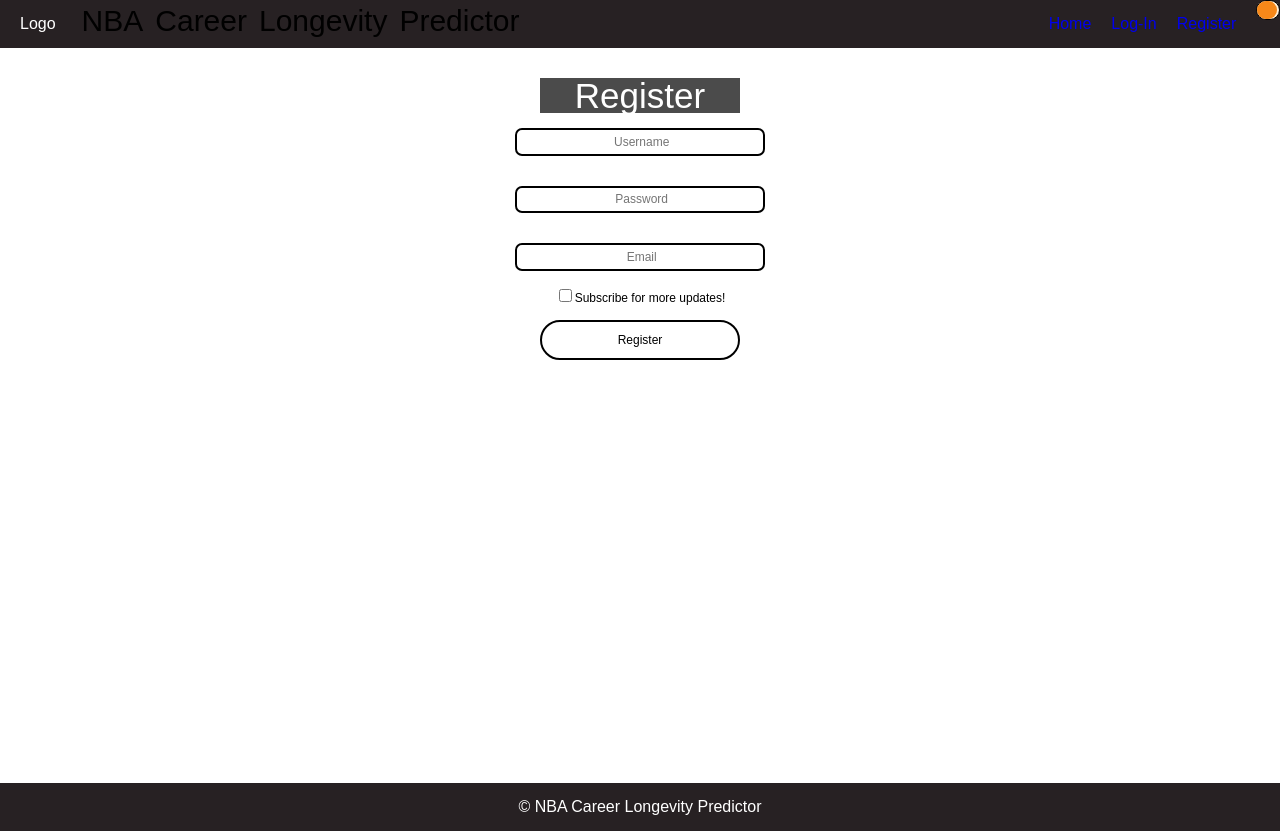
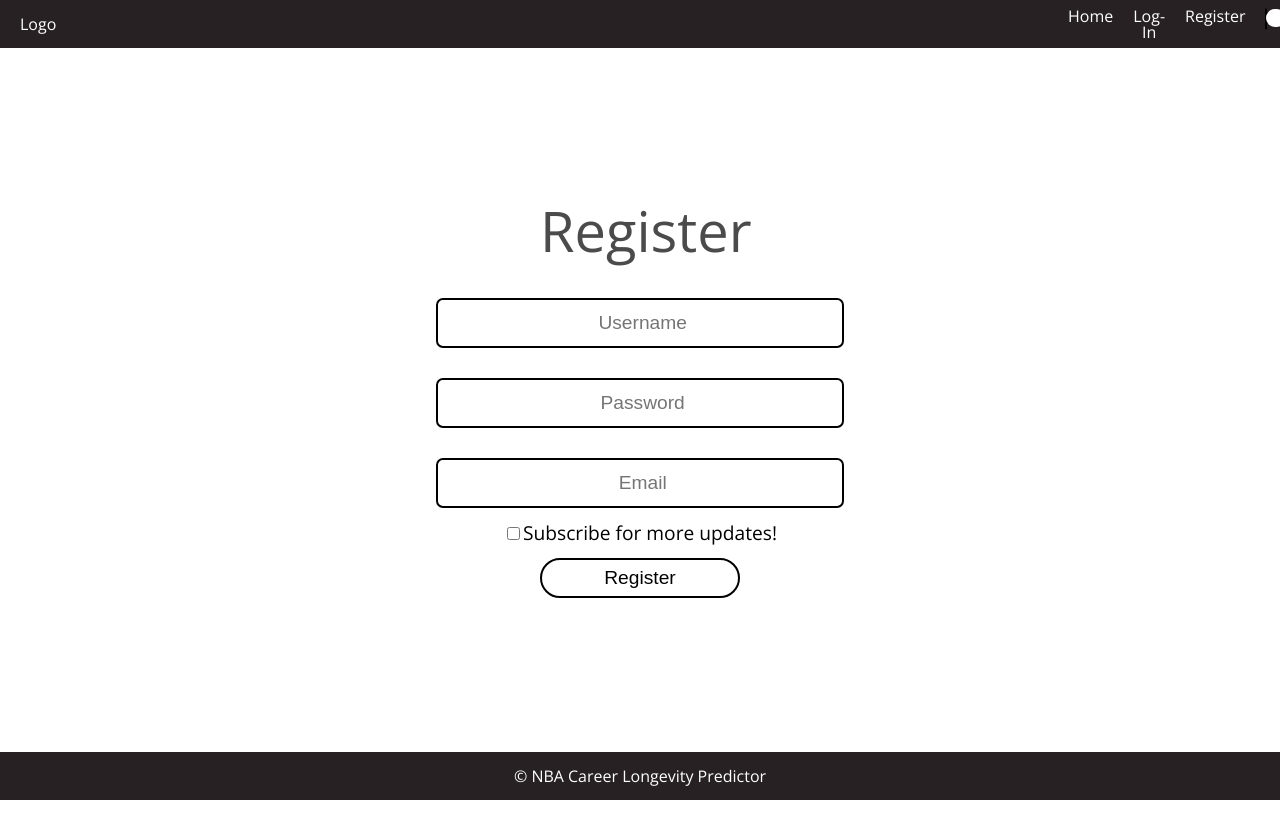
Before and after one commit to NBA-Career-Longevity-Predictor/FrontEnd, a React (Create React App) app in the folder nba-app/: page / in a window 1280 px wide. After the commit the page ends 800 px from the top, so only its background shows below. Built offline with nearby package versions, Linux system fonts and the light colour scheme.

Commit message:
fixed styling for login page, register page and navbar

```diff
--- a/nba-app/src/App.scss
+++ b/nba-app/src/App.scss
@@ -2,7 +2,7 @@
    v2.0 | 20110126
    License: none (public domain)
 */
-
+@import url('https://fonts.googleapis.com/css?family=Open+Sans&display=swap');
 html,
 body,
 div,
@@ -133,45 +133,46 @@
 
 /* General Styles */
 
-* {
-  box-sizing: border-box;
-  text-decoration: none;
-  max-width: 1800px;
-  max-height: 675px;
-}
+// * {
+//   box-sizing: border-box;
+//   text-decoration: none;
+//   max-width: 1800px;
+//   max-height: 675px;
+// }
 
-html {
-  font-size: 62.5%;
-  font-family: "Open Sans", sans-serif;
-  font-weight: 500;
-}
+// html {
+//   font-size: 62.5%;
+//   font-family: "Open Sans", sans-serif;
+//   font-weight: 500;
+// }
 
 h1 {
   font-size: 2.4rem;
+  padding-bottom: 25px;
 }
 
-h2 {
-  font-size: 1.8rem;
-}
+// h2 {
+//   font-size: 1.8rem;
+// }
 
-h4 {
-  font-size: 1.4rem;
-}
+// h4 {
+//   font-size: 1.4rem;
+// }
 
-img {
-  height: auto;
-  width: 100%;
-}
+// img {
+//   height: auto;
+//   width: 100%;
+// }
 
-.flex-spacer {
-  width: 100%;
-}
+// .flex-spacer {
+//   width: 100%;
+// }
 
-.App {
-  font-family: sans-serif;
-  text-align: center;
-  width: 100%;
-}
+// .App {
+//   font-family: sans-serif;
+//   text-align: center;
+//   width: 100%;
+// }
 
 // .navbar {
 //   align-items: center;
@@ -187,7 +188,7 @@
 // }
 
 .dark-mode__toggle {
-  background: papayawhip;
+  background: rgb(148, 131, 105);
   border-radius: 50px;
   border: 1px solid black;
   height: 20px;
@@ -223,3 +224,14 @@
 .App {
   text-align: center;
 }
+a{
+  color: white;
+  text-decoration: none;
+  font-size: 16px;
+}
+.toggle{
+  background-color: white;
+}
+body{
+  font-family: 'Open Sans', sans-serif;
+}
--- a/nba-app/src/components/LoginForm.js
+++ b/nba-app/src/components/LoginForm.js
@@ -71,9 +71,10 @@
 const Form = styled.div`
   width: 600px;
   min-height: 88vh;
-  margin: 30px auto;
+  margin: 0px auto;
   display: flex;
   flex-direction: column;
+  justify-content: center;
   align-items: center;
 `;
 
--- a/nba-app/src/components/NavBar.js
+++ b/nba-app/src/components/NavBar.js
@@ -14,55 +14,51 @@
       <NavLogo>
         <Logo>Logo</Logo>
       </NavLogo>
-      <H1>NBA</H1> <H1>Career</H1> <H1>Longevity</H1> <H1>Predictor</H1>
+      {/* <H1>NBA</H1> <H1>Career</H1> <H1>Longevity</H1> <H1>Predictor</H1> */}
       <NavLinks>
-      <Link><NavLink to={"/"}>Home</NavLink></Link>
+      <Link><NavLink className="nav-link" to={"/"}>Home</NavLink></Link>
       <Link><NavLink to={"/login"}>Log-In</NavLink></Link>
       <Link><NavLink to={"/register"}>Register</NavLink></Link>
-      </NavLinks>
       <div className="dark-mode__toggle">
         <div
           onClick={toggleMode}
           className={darkMode ? "toggle toggled" : "toggle"}
         />
       </div>
+      </NavLinks>
     </Nav>
   );
 };
 
 export default Navbar;
 
-const H1 = styled.h1`
-  font-size: 3rem;
-  margin: 3px;
-  padding: 3px;
-  align-items: center;
-`;
+// const H1 = styled.h1`
+//   // font-size: 3rem;
+//   // margin: 3px;
+//   // padding: 3px;
+//   // align-items: center;
+// `;
 
 const Nav = styled.nav `
-    width: 100%;
     height: 6vh;
+    display: flex;
+    justify-content: space-between;
+    align-items: center;
     z-index: 999;
     background-color: #272123;
-    display: flex;
-    flex-direction: row;
     font-size: 16px;
 `
 const NavLogo = styled.div `
-    display: flex;
-    align-items: center;
-    width: auto;
+    margin: 20px;
 `
 const Logo = styled.p `
     color: white;
-    margin: 0 20px;
 `
 const NavLinks = styled.div `
     display: flex;
-    flex-direction: row;
-    justify-content: flex-end;
-    align-items: center;
-    width: 100%;
+    width: 15%;
+    justify-content: space-between;
+    margin: 20px;
 `
 const Link = styled.p `
     margin-right: 20px;
--- a/nba-app/src/components/RegisterForm.js
+++ b/nba-app/src/components/RegisterForm.js
@@ -82,9 +82,10 @@
 const Form = styled.div`
   width: 600px;
   height: 88vh;
-  margin: 30px auto;
+  margin: 0px auto;
   display: flex;
   flex-direction: column;
+  justify-content: center;
   align-items: center;
 `;
 
@@ -92,8 +93,8 @@
   width: 200px;
   text-align: center;
   font-size: 3.5rem;
-  color: white;
-  background-color: black;
+  color: black;
+  // background-color: black;
   opacity: 0.7;
 `;
 
```
Also changed, not shown: 1 other file (tests, documents, lock files or other folders).
